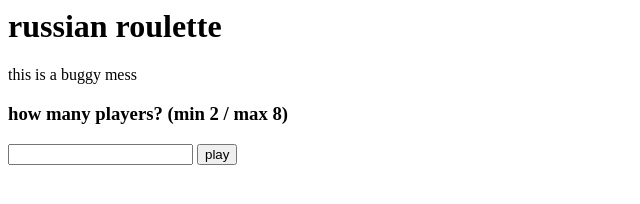
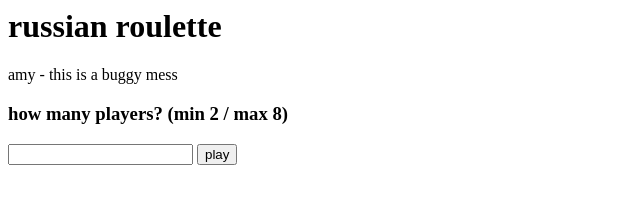
Before and after one commit to ambalera/roulette, a plain HTML site: page index.html in a window 1280 px wide. Shown: the full height of the page, 0-640 px from the left. Drawn offline with Linux system fonts and the light colour scheme.

Commit message:
Update index.html

```diff
--- a/index.html
+++ b/index.html
@@ -3,13 +3,13 @@
     <meta charset="UTF-8">
     <meta http-equiv="X-UA-Compatible" content="IE=edge">
     <meta name="viewport" content="width=device-width, initial-scale=1.0">
-    <title>rr</title>
+    <title>roulette</title>
     <script src="script.js" defer></script>
     <link rel="stylesheet" href="style.css">
 </head>
 <body>
     <h1>russian roulette</h1>
-    <span>this is a buggy mess</span>
+    <span>amy - this is a buggy mess</span>
     <div id="main">
         <h3>how many players? (min 2 / max 8)</h3>
         <input type="number" name="" id="playerInput">
```
